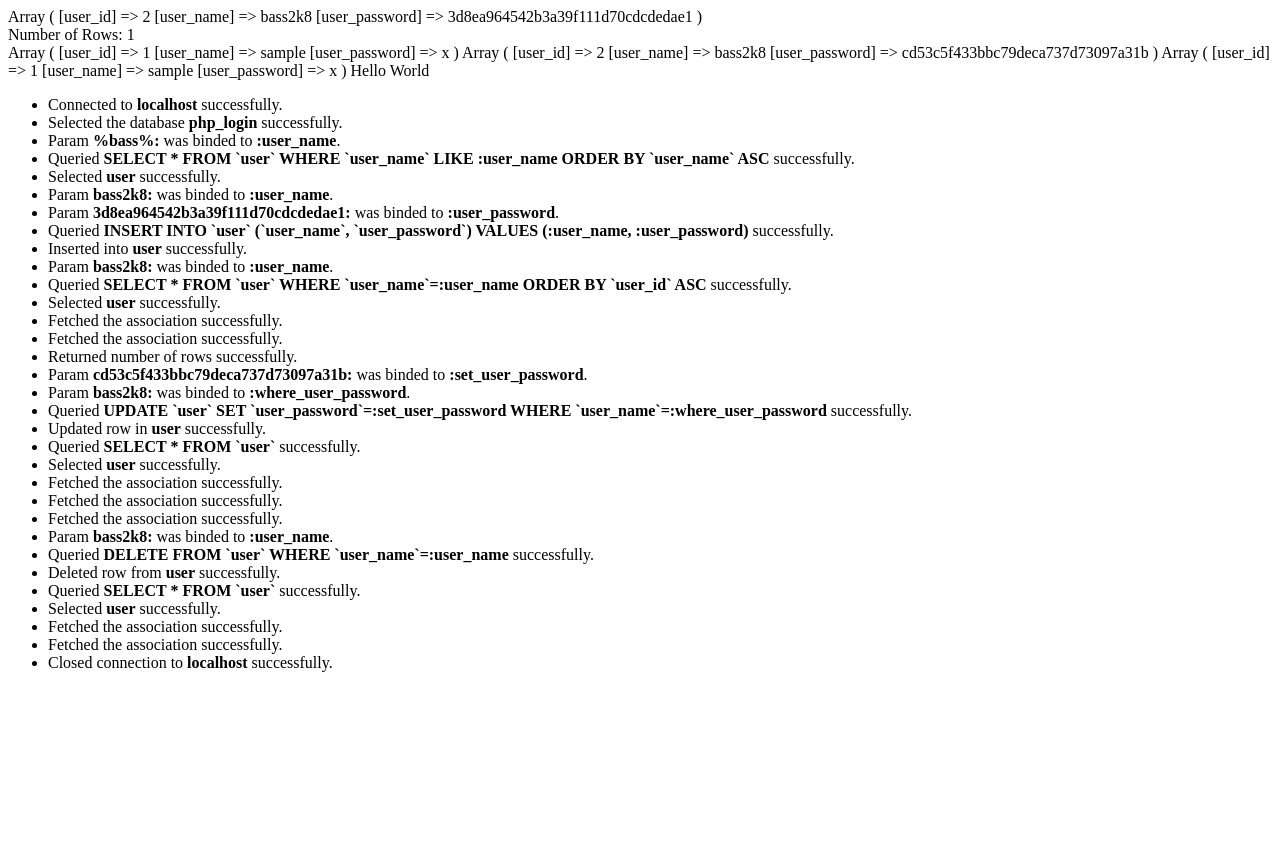
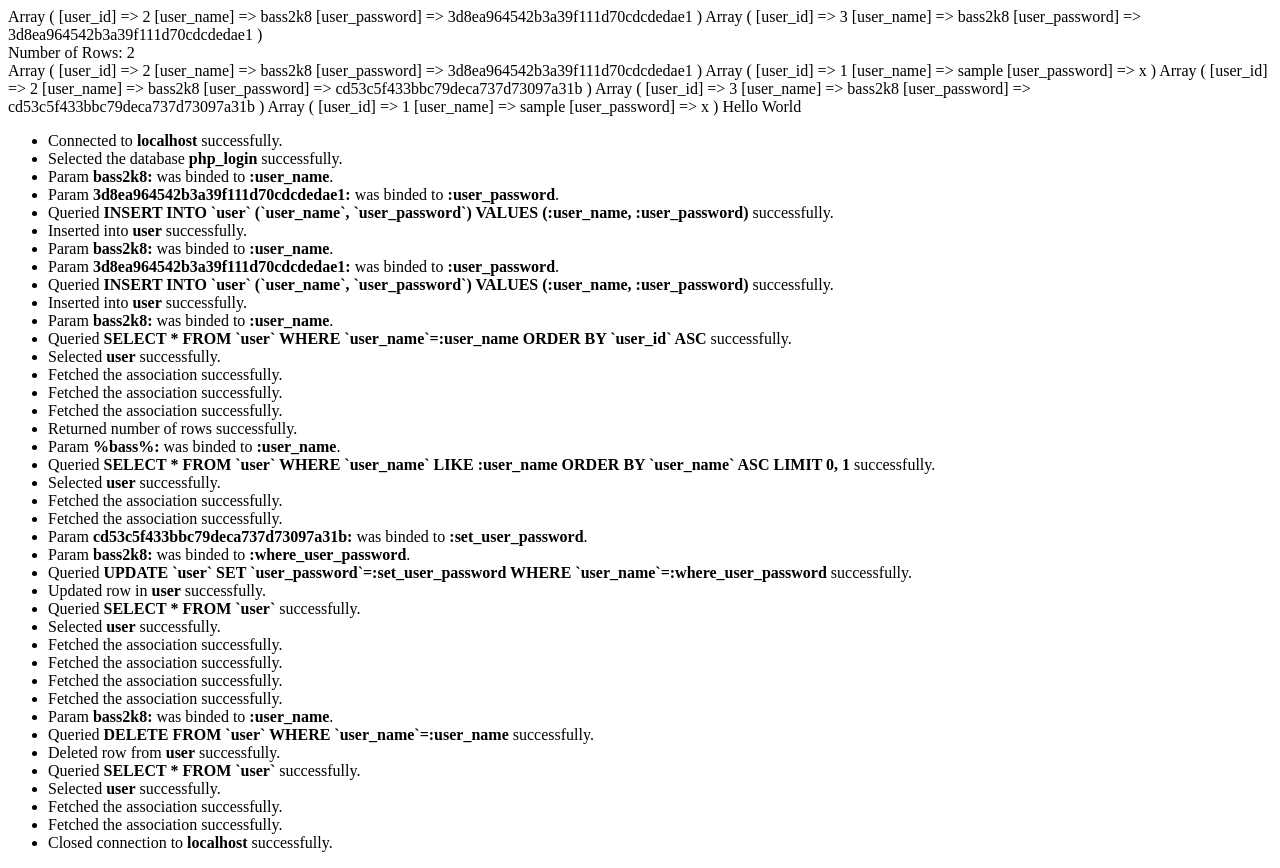
Before and after one commit to bass2k8/php_login, a PHP site: page / in a window 1280 px wide. Before the commit the page ends 672 px from the top, so only its background shows below. Run offline with PHP 8.4, Linux system fonts and the light colour scheme; tables that the repository leaves empty hold one stand-in row (values such as "Sample post").

Commit message:
Added the ability to use LIMIT. Fixes #2

```diff
--- a/inc/db.inc.php
+++ b/inc/db.inc.php
@@ -180,6 +180,14 @@ Class Database {
 					}
 				}
 
+				// If LIMIT option is in array.
+				if(array_key_exists('LIMIT', $options_arr)){
+					// If LIMIT arguments are supplied.
+					if(count($options_arr["LIMIT"], COUNT_RECURSIVE)!=0){
+						$options_sql.=" LIMIT ".$options_arr["LIMIT"][0].", ".$options_arr["LIMIT"][1];
+					}
+				}
+
 			}
 
 			// SQL statement.
--- a/index.php
+++ b/index.php
@@ -4,16 +4,10 @@ require_once("inc/db.inc.php");
 
 $db = new Database(true);
 
-/* TESTING selectFrom() method */
-$options=array(
-	"WHERE" => array(
-			array("user_name", "%bass%", "LIKE")
-		),
-	"ORDER BY" => array("user_name", "ASC")
-	);
-$db->selectTable("user", $options);
-
 /* TESTING insertInto() method. */
+$into = array(array("user_name", "bass2k8", PDO::PARAM_STR),
+			  array("user_password", md5("ksdfmsdlkfmsdlkfm"), PDO::PARAM_STR));
+$db->insertInto("user", $into);
 $into = array(array("user_name", "bass2k8", PDO::PARAM_STR),
 			  array("user_password", md5("ksdfmsdlkfmsdlkfm"), PDO::PARAM_STR));
 $db->insertInto("user", $into);
@@ -29,6 +23,19 @@ while($row = $db->fetchAssociation()) {
 	print_r($row);
 }
 echo "<br />Number of Rows: ".$db->numberOfRows()."<br />";
+
+/* TESTING selectFrom() method */
+$options=array(
+	"WHERE" => array(
+			array("user_name", "%bass%", "LIKE")
+		),
+	"ORDER BY" => array("user_name", "ASC"),
+	"LIMIT" => array(0, 1)
+	);
+$db->selectTable("user", $options);
+while($row = $db->fetchAssociation()) {
+	print_r($row);
+}
 
 /* TESTING updateTable() method. */
 $set = array(array("user_password", md5("asdmkasdmlkdm")));
```
